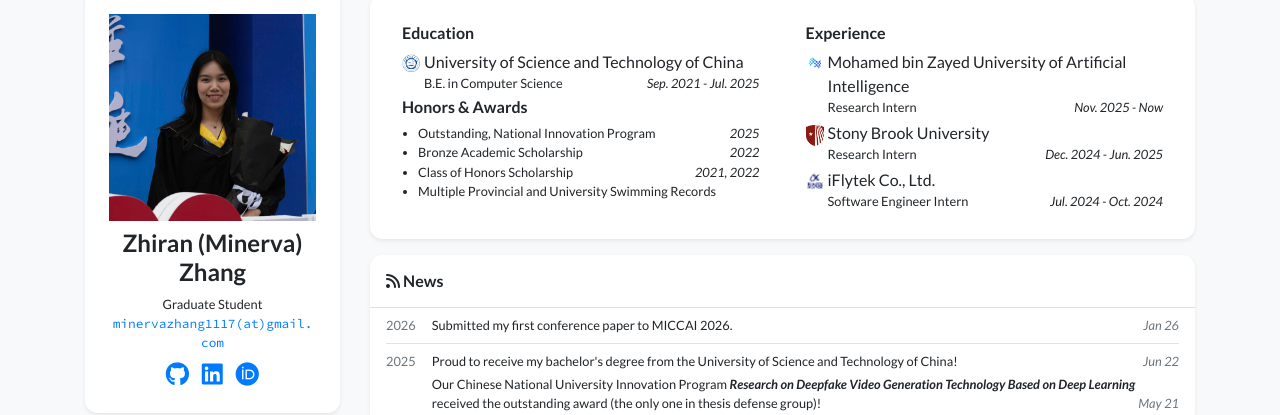
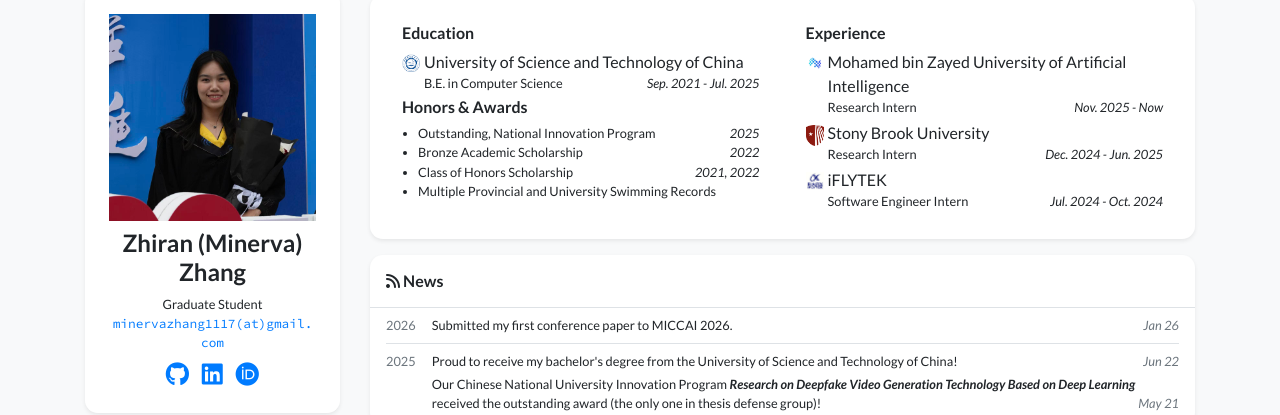
Before and after one commit to minervazz/minervazz.github.io, a Jekyll site: the page built from index.html, in a window 1280 px wide and 900 px high, scrolled down 471 px. Shown: the part 90-505 px from the top of the window. Built offline with Jekyll 4.4.1, drawn with Linux system fonts in a browser that asks for light colours; nearby versions of some CDN libraries; a style sheet for code colours, icons or effects is not loaded.

```diff
--- a/_data/profile.yml
+++ b/_data/profile.yml
@@ -58,7 +58,7 @@ experience:
   logo: /assets/images/badges/sbulogo.png
   position: Research Intern
   date: Dec. 2024 - Jun. 2025
-- name: iFlytek Co., Ltd.
+- name: iFLYTEK
   logo: /assets/images/badges/iflylogo.png
   position: Software Engineer Intern
   date: Jul. 2024 - Oct. 2024
```
